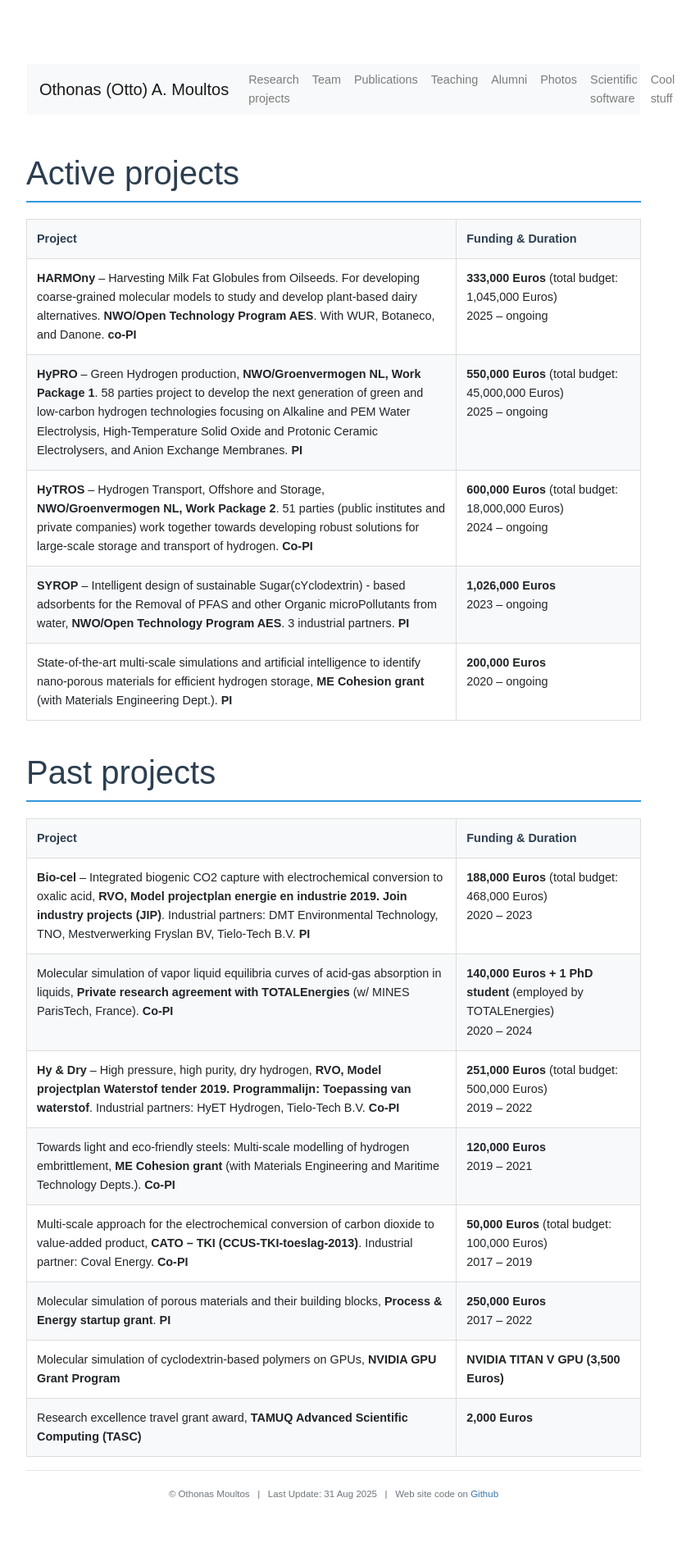
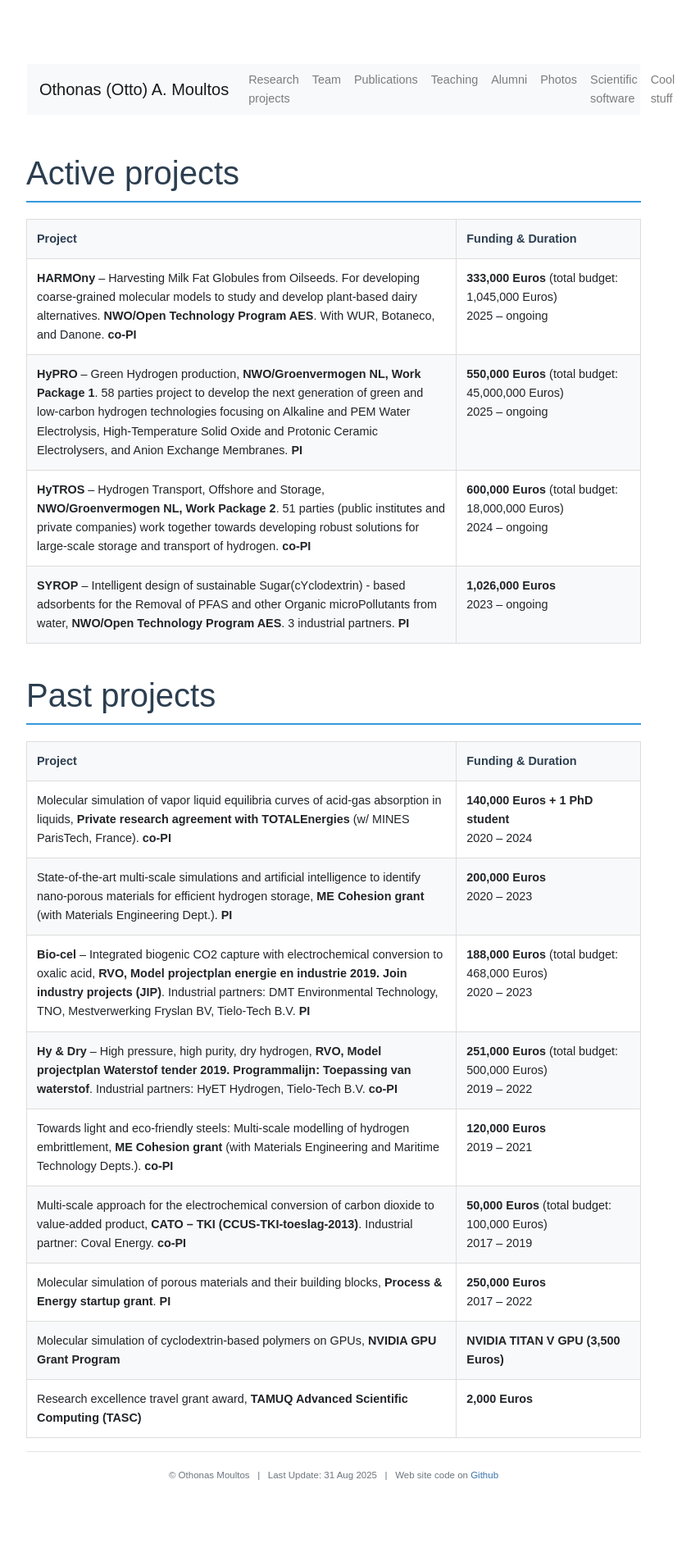
Before and after one commit to omoultosEthTuDelft/web, a Jekyll site: the page built from projects/index.md, in a window 1280 px wide. Shown: the whole page at 82% size, without its empty margins (233-1087 px from the left). Built offline with Jekyll 4.4.1, drawn with Linux system fonts in a browser that asks for light colours; nearby versions of some CDN libraries; after the commit the page ends 1876 px from its top, so only the background shows below that; some of the changed lines change nothing that is shown.

Commit message:
projects

```diff
--- a/projects/index.md
+++ b/projects/index.md
@@ -75,16 +75,12 @@ title: "Research projects"
             <td><strong>550,000 Euros</strong> (total budget: 45,000,000 Euros)<br>2025 – ongoing</td>
         </tr>
         <tr>
-            <td><strong>HyTROS</strong> – Hydrogen Transport, Offshore and Storage, <strong>NWO/Groenvermogen NL, Work Package 2</strong>. 51 parties (public institutes and private companies) work together towards developing robust solutions for large-scale storage and transport of hydrogen. <strong>Co-PI</strong></td>
+            <td><strong>HyTROS</strong> – Hydrogen Transport, Offshore and Storage, <strong>NWO/Groenvermogen NL, Work Package 2</strong>. 51 parties (public institutes and private companies) work together towards developing robust solutions for large-scale storage and transport of hydrogen. <strong>co-PI</strong></td>
             <td><strong>600,000 Euros</strong> (total budget: 18,000,000 Euros)<br>2024 – ongoing</td>
         </tr>
         <tr>
             <td><strong>SYROP</strong> – Intelligent design of sustainable Sugar(cYclodextrin) - based adsorbents for the Removal of PFAS and other Organic microPollutants from water, <strong>NWO/Open Technology Program AES</strong>. 3 industrial partners. <strong>PI</strong></td>
             <td><strong>1,026,000 Euros</strong><br>2023 – ongoing</td>
-        </tr>
-        <tr>
-            <td>State-of-the-art multi-scale simulations and artificial intelligence to identify nano-porous materials for efficient hydrogen storage, <strong>ME Cohesion grant</strong> (with Materials Engineering Dept.). <strong>PI</strong></td>
-            <td><strong>200,000 Euros</strong><br>2020 – ongoing</td>
         </tr>
     </tbody>
 </table>
@@ -153,23 +149,27 @@ title: "Research projects"
     </thead>
     <tbody>
         <tr>
+            <td>Molecular simulation of vapor liquid equilibria curves of acid-gas absorption in liquids, <strong>Private research agreement with TOTALEnergies</strong> (w/ MINES ParisTech, France). <strong>co-PI</strong></td>
+            <td><strong>140,000 Euros + 1 PhD student</strong><br>2020 – 2024</td>
+        </tr>
+        <tr>
+            <td>State-of-the-art multi-scale simulations and artificial intelligence to identify nano-porous materials for efficient hydrogen storage, <strong>ME Cohesion grant</strong> (with Materials Engineering Dept.). <strong>PI</strong></td>
+            <td><strong>200,000 Euros</strong><br>2020 – 2023</td>
+        </tr>
+        <tr>
             <td><strong>Bio-cel</strong> – Integrated biogenic CO2 capture with electrochemical conversion to oxalic acid, <strong>RVO, Model projectplan energie en industrie 2019. Join industry projects (JIP)</strong>. Industrial partners: DMT Environmental Technology, TNO, Mestverwerking Fryslan BV, Tielo-Tech B.V. <strong>PI</strong></td>
             <td><strong>188,000 Euros</strong> (total budget: 468,000 Euros)<br>2020 – 2023</td>
         </tr>
         <tr>
-            <td>Molecular simulation of vapor liquid equilibria curves of acid-gas absorption in liquids, <strong>Private research agreement with TOTALEnergies</strong> (w/ MINES ParisTech, France). <strong>Co-PI</strong></td>
-            <td><strong>140,000 Euros + 1 PhD student</strong> (employed by TOTALEnergies)<br>2020 – 2024</td>
-        </tr>
-        <tr>
-            <td><strong>Hy & Dry</strong> – High pressure, high purity, dry hydrogen, <strong>RVO, Model projectplan Waterstof tender 2019. Programmalijn: Toepassing van waterstof</strong>. Industrial partners: HyET Hydrogen, Tielo-Tech B.V. <strong>Co-PI</strong></td>
+            <td><strong>Hy & Dry</strong> – High pressure, high purity, dry hydrogen, <strong>RVO, Model projectplan Waterstof tender 2019. Programmalijn: Toepassing van waterstof</strong>. Industrial partners: HyET Hydrogen, Tielo-Tech B.V. <strong>co-PI</strong></td>
             <td><strong>251,000 Euros</strong> (total budget: 500,000 Euros)<br>2019 – 2022</td>
         </tr>
         <tr>
-            <td>Towards light and eco-friendly steels: Multi-scale modelling of hydrogen embrittlement, <strong>ME Cohesion grant</strong> (with Materials Engineering and Maritime Technology Depts.). <strong>Co-PI</strong></td>
+            <td>Towards light and eco-friendly steels: Multi-scale modelling of hydrogen embrittlement, <strong>ME Cohesion grant</strong> (with Materials Engineering and Maritime Technology Depts.). <strong>co-PI</strong></td>
             <td><strong>120,000 Euros</strong><br>2019 – 2021</td>
         </tr>
         <tr>
-            <td>Multi-scale approach for the electrochemical conversion of carbon dioxide to value-added product, <strong>CATO – TKI (CCUS-TKI-toeslag-2013)</strong>. Industrial partner: Coval Energy. <strong>Co-PI</strong></td>
+            <td>Multi-scale approach for the electrochemical conversion of carbon dioxide to value-added product, <strong>CATO – TKI (CCUS-TKI-toeslag-2013)</strong>. Industrial partner: Coval Energy. <strong>co-PI</strong></td>
             <td><strong>50,000 Euros</strong> (total budget: 100,000 Euros)<br>2017 – 2019</td>
         </tr>
         <tr>
```
